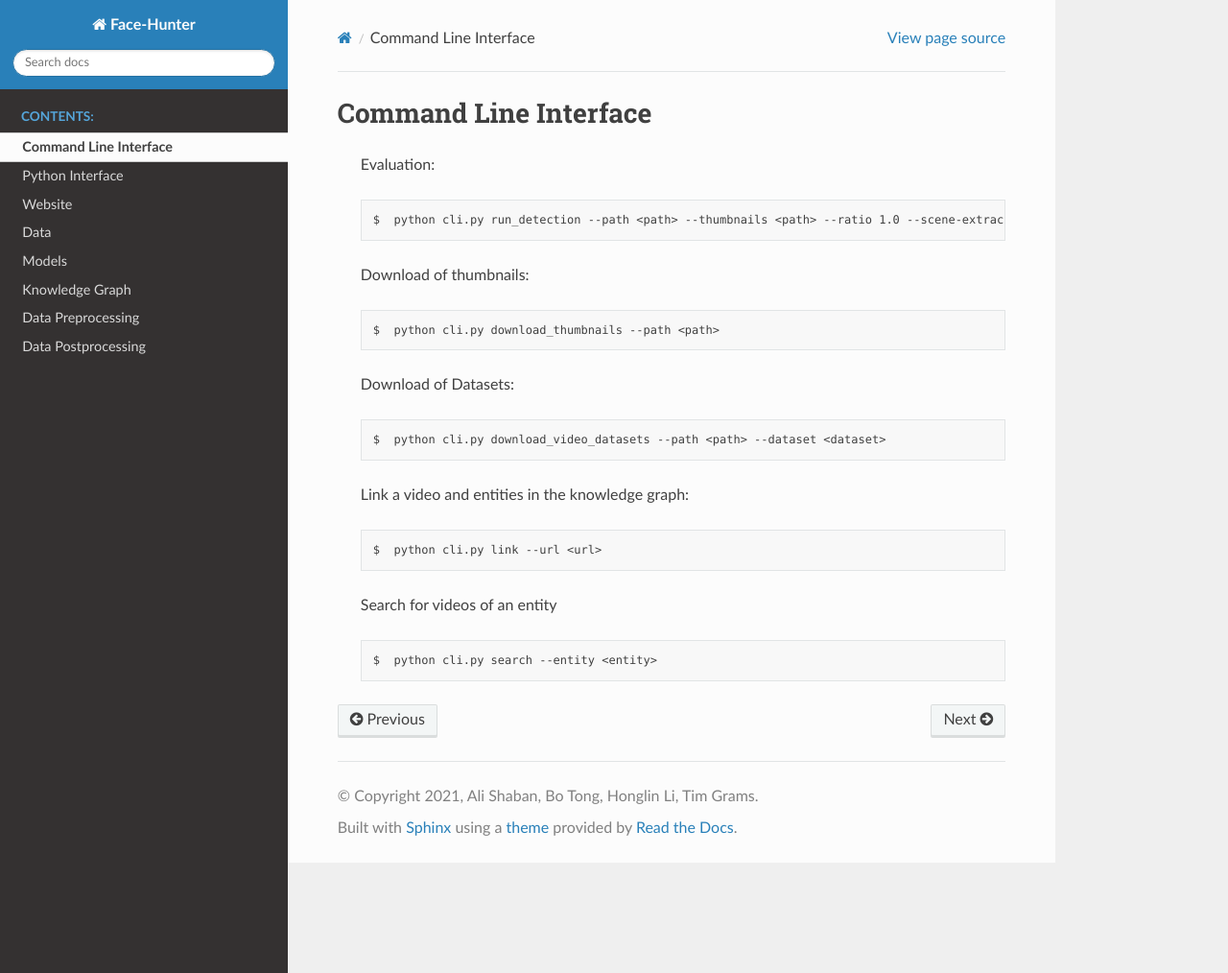
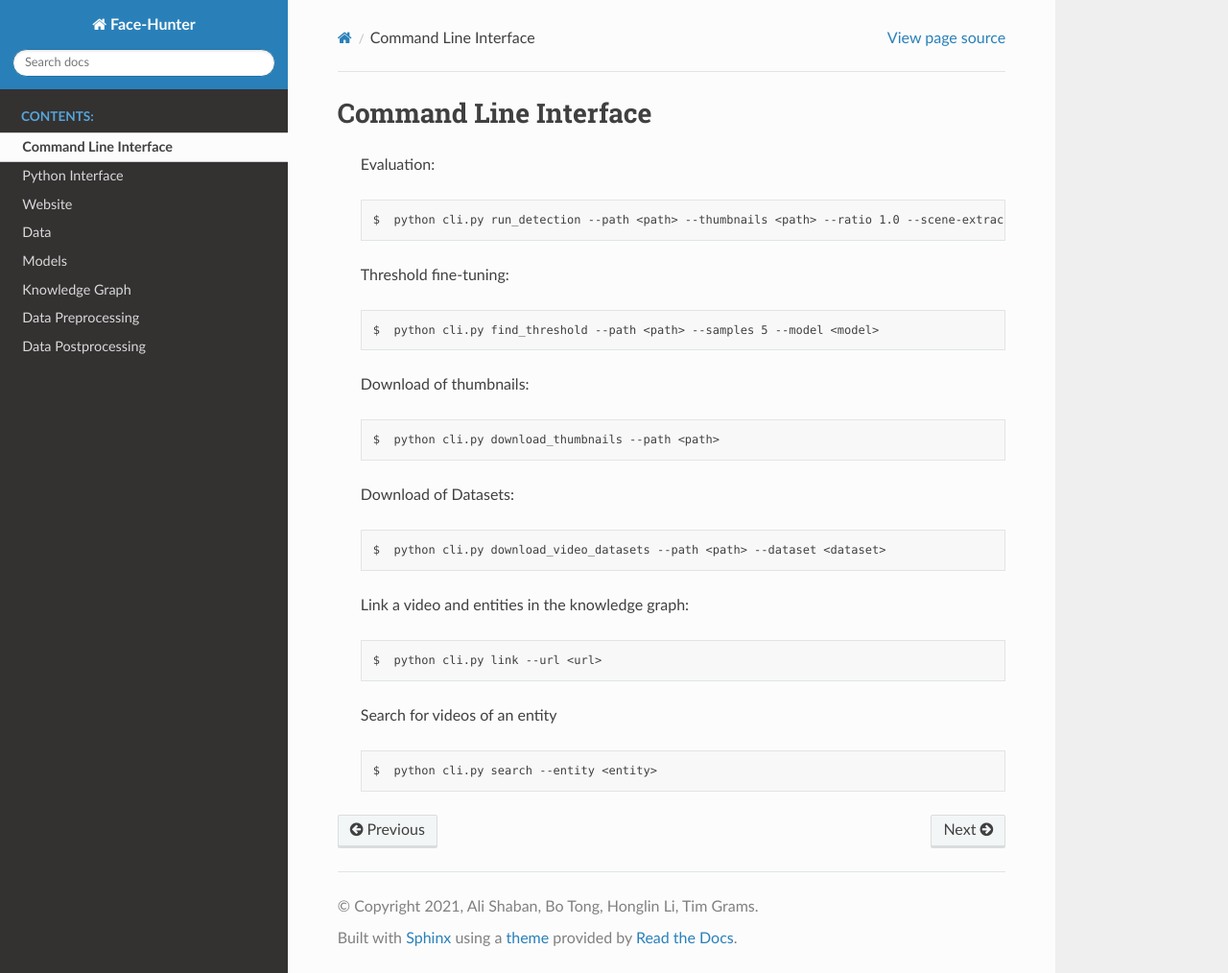
Before and after one commit to face-hunters/face-hunter, a Sphinx documentation site: the page built from docs/source/cli.rst, in a window 1280 px wide and 1014 px high. Shown: the whole window at 96% size. Built offline with Sphinx 7.4.7 and the Read the Docs theme 2.0.0, drawn with Linux system fonts in a browser that asks for light colours.

Commit message:
extended documentation

```diff
--- a/docs/source/cli.rst
+++ b/docs/source/cli.rst
@@ -6,6 +6,12 @@ Command Line Interface
     .. code-block::
 
         $  python cli.py run_detection --path <path> --thumbnails <path> --ratio 1.0 --scene-extraction 0.0
+
+    Threshold fine-tuning:
+
+    .. code-block::
+
+        $  python cli.py find_threshold --path <path> --samples 5 --model <model>
 
     Download of thumbnails:
 
```
